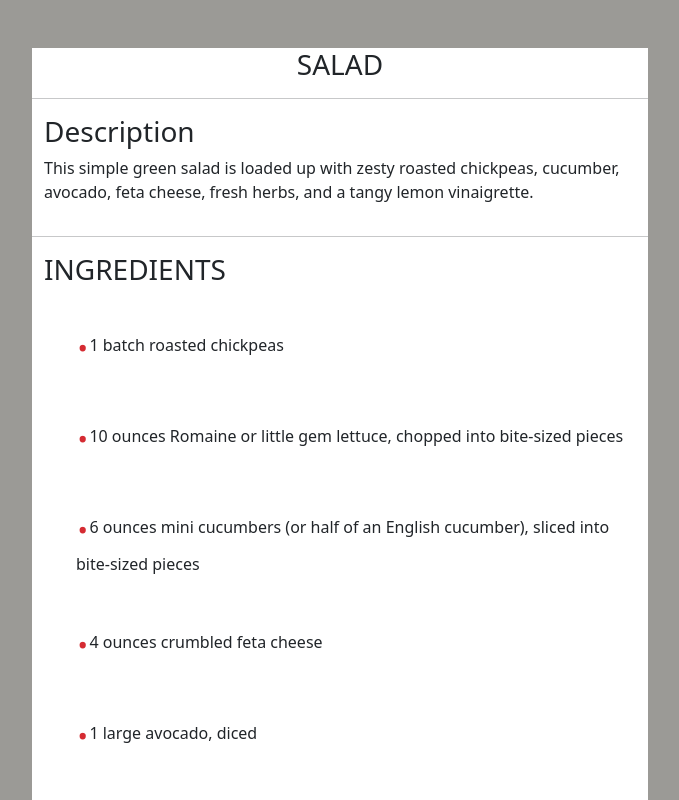
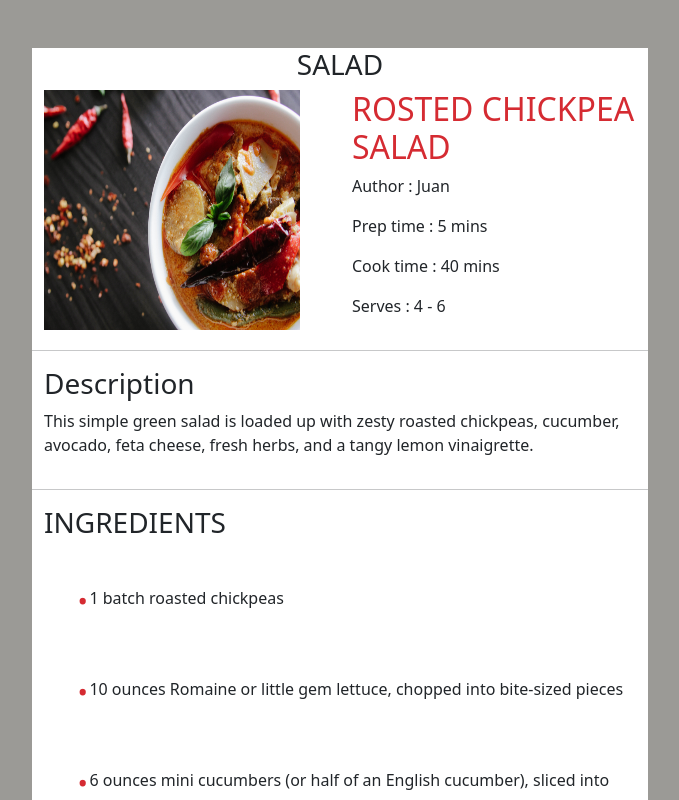
Before and after one commit to charles-okunzo/recipe-hub, an Angular app in the folder Frontend/recipe-hub/: page / in a window 1280 px wide. Shown: the top 800 px of the page, without its empty margins (300-979 px from the left). Built offline with nearby package versions, Linux system fonts and the light colour scheme.

Commit message:
patch:heading optimization

```diff
--- a/Frontend/recipe-hub/src/app/recipe-detail/recipe-detail.component.html
+++ b/Frontend/recipe-hub/src/app/recipe-detail/recipe-detail.component.html
@@ -6,13 +6,25 @@
                 <div class="row">
                     <div class="container">
                         <h3 class="text-center">SALAD</h3>
-
-                                <!-- <div class="col-sm-8">
+                        <div class="one">
+                            <div class="container">
+                                <div class="row">
+                                    <div class="col-md-6">
+                                        <img src="../assets/food3.jpg" alt="">
+                                    </div>
+                                    <div class="col-md-6">
                                     <h2>ROSTED CHICKPEA SALAD</h2>
                                     <p>Author : Juan</p>
                                     <p>Prep time : 5 mins</p>
                                     <p>Cook time : 40 mins</p>
                                     <p>Serves : 4 - 6</p>
+                                    </div>
+                                </div>
+                            </div>
+                        </div>
+
+                                <!-- <div class="col-sm-8">
+
                                 </div> -->
 
                         <hr />
```
